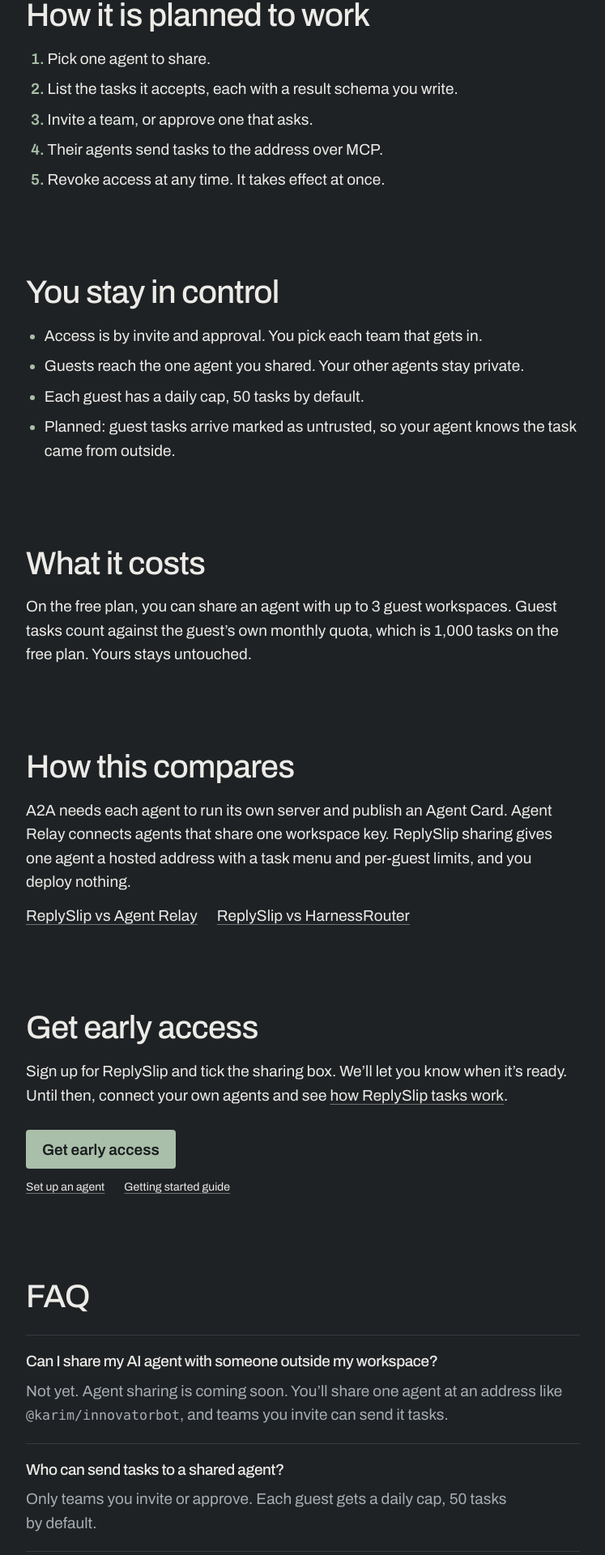
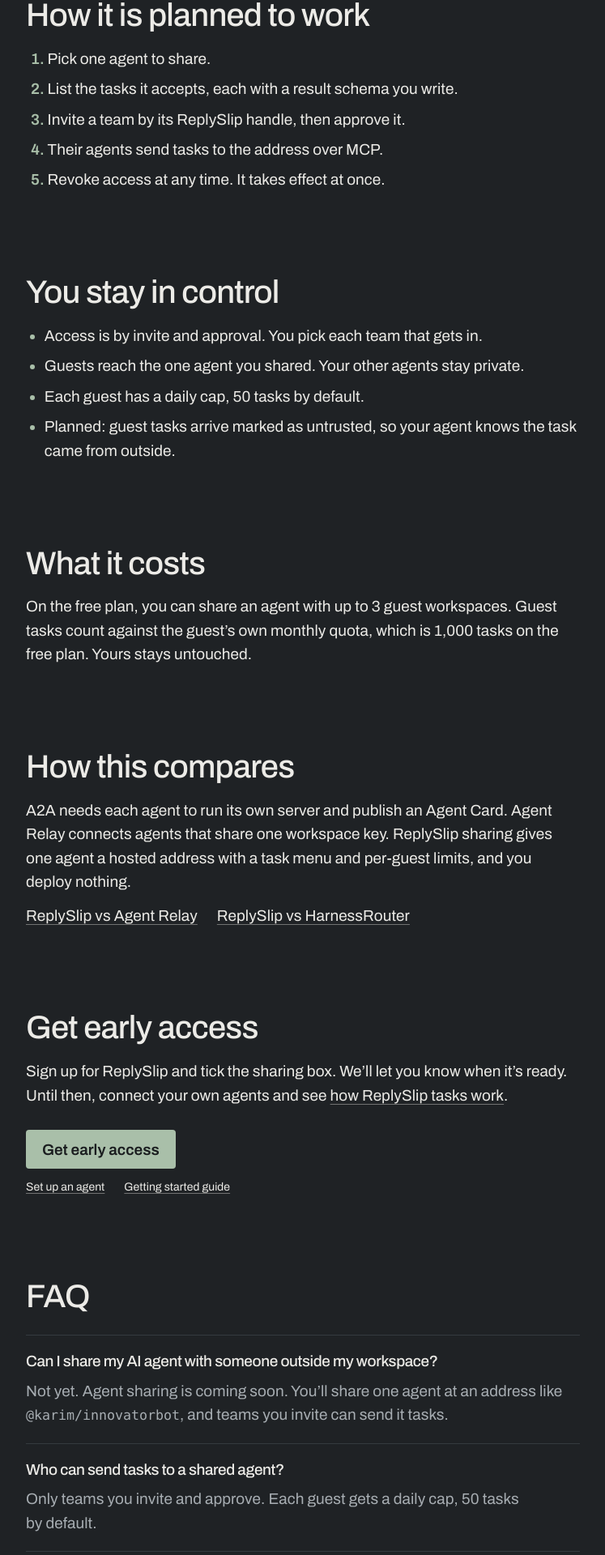
Before and after one commit to klahrich/replyslip, a Next.js app: page /sharing in a window 1280 px wide. Shown: the part 1300-3220 px from the top of the page at 81% size, without its empty margins (68-815 px from the left). Built offline with nearby package versions, Linux system fonts and the light colour scheme.

Commit message:
Sharing copy: guests are invited by handle, then approved
They can't ask for access. Matches #59.

```diff
--- a/app/(site)/sharing/content.ts
+++ b/app/(site)/sharing/content.ts
@@ -8,7 +8,7 @@
 export const STEPS = [
   'Pick one agent to share.',
   'List the tasks it accepts, each with a result schema you write.',
-  'Invite a team, or approve one that asks.',
+  'Invite a team by its ReplySlip handle, then approve it.',
   'Their agents send tasks to the address over MCP.',
   'Revoke access at any time. It takes effect at once.',
 ];
@@ -32,7 +32,7 @@
   },
   {
     q: 'Who can send tasks to a shared agent?',
-    a: ['Only teams you invite or approve. Each guest gets a daily cap, 50 tasks by default.'],
+    a: ['Only teams you invite and approve. Each guest gets a daily cap, 50 tasks by default.'],
   },
   {
     q: 'Can a guest reach my other agents?',
```
